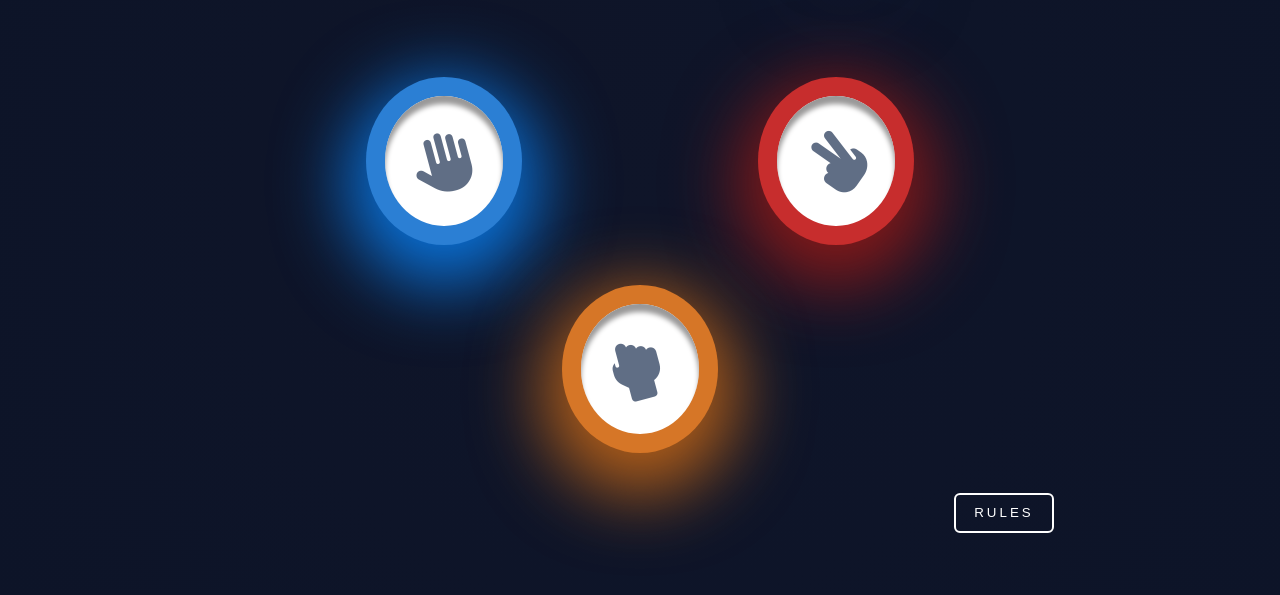
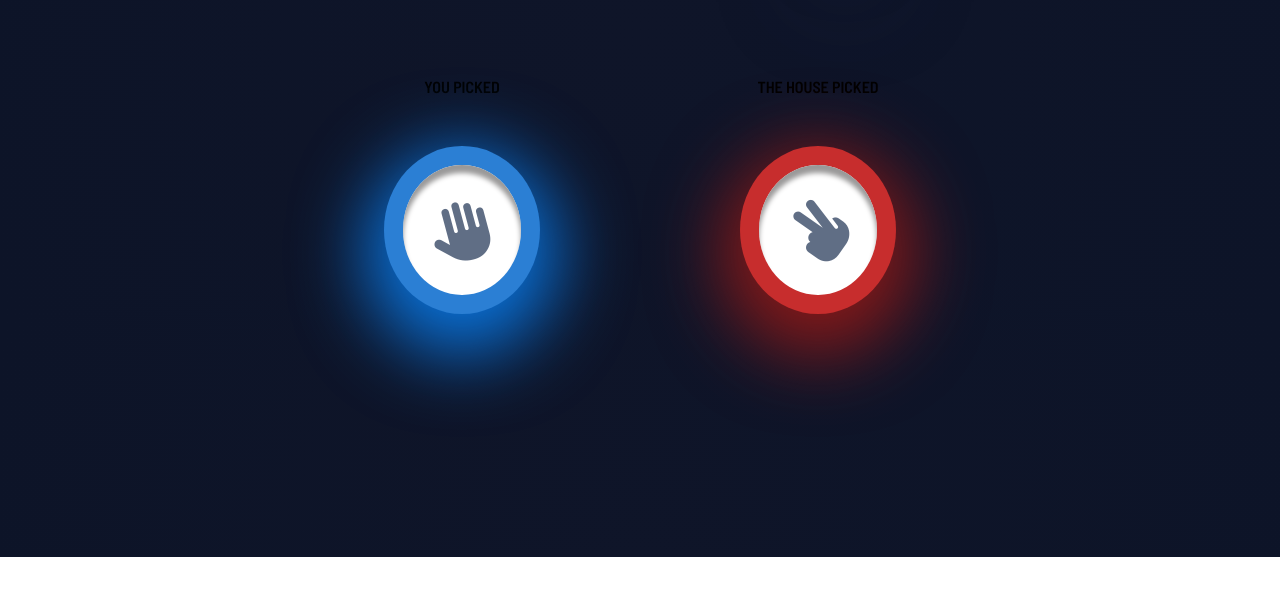
Before and after one commit to Grzegorz1992/Rock-paper-scissors, a website built with Vite: page src/index.html in a window 1280 px wide. Shown: the part 243-838 px from the top of the page. After the commit the page ends 800 px from the top, so only its background shows below. Built offline with nearby package versions, Linux system fonts and the light colour scheme.

Commit message:
creating a structure in HTML for the actual part of the game, initial arrangement of elements using flex

```diff
--- a/src/index.html
+++ b/src/index.html
@@ -30,7 +30,7 @@
 		</header>
 
 		<main>
-			<div class="game-items-box">
+			<!-- <div class="game-items-box">
 				<div class="game-item paper-item" id="paper">
 					<div class="image-container">
 						<p class="game-image"><i class="fa-solid fa-hand"></i></p>
@@ -49,7 +49,33 @@
 					</div>
 				</div>
 				<button class="rules-btn">RULES</button>
+			</div> -->
+
+			<div class="active-game-box">
+				<div class="user-choice-items">
+					<p>YOU PICKED</p>
+					<div class="user-choice">
+						<div class="game-item paper-item" id="paper">
+							<div class="image-container">
+								<p class="game-image"><i class="fa-solid fa-hand"></i></p>
+							</div>
+						</div>
+					</div>
+				</div>
+				<div class="house-choice-items">
+					<p>THE HOUSE PICKED</p>
+					<div class="house-choice">
+						<div class="game-item scissors-item" id="scissors">
+							<div class="image-container">
+								<p class="game-image"><i class="fa-solid fa-hand-scissors"></i></p>
+							</div>
+						</div>
+					</div>
+
+				</div>
 			</div>
+
+
 
 			<div class="modal-rules-box">
 				<div class="modal-items">
@@ -59,6 +85,8 @@
 				<div class="rules-image"></div>
 			</div>
 		</main>
+
+
 		<script type="module" src="./main.js"></script>
 	</body>
 </html>
--- a/src/style.css
+++ b/src/style.css
@@ -199,3 +199,25 @@ body.modal-open::before {
 	font-weight: bold;
 	cursor: pointer;
 }
+
+/* ACTIVE GAME BOX */
+
+.active-game-box {
+	display: flex;
+	gap: 200px;
+}
+
+.user-choice-items {
+	display: flex;
+	flex-direction: column;
+	gap: 50px;
+	text-align: center;
+}
+
+.house-choice-items {
+	display: flex;
+	flex-direction: column;
+	gap: 50px;
+	text-align: center;
+
+}
```
